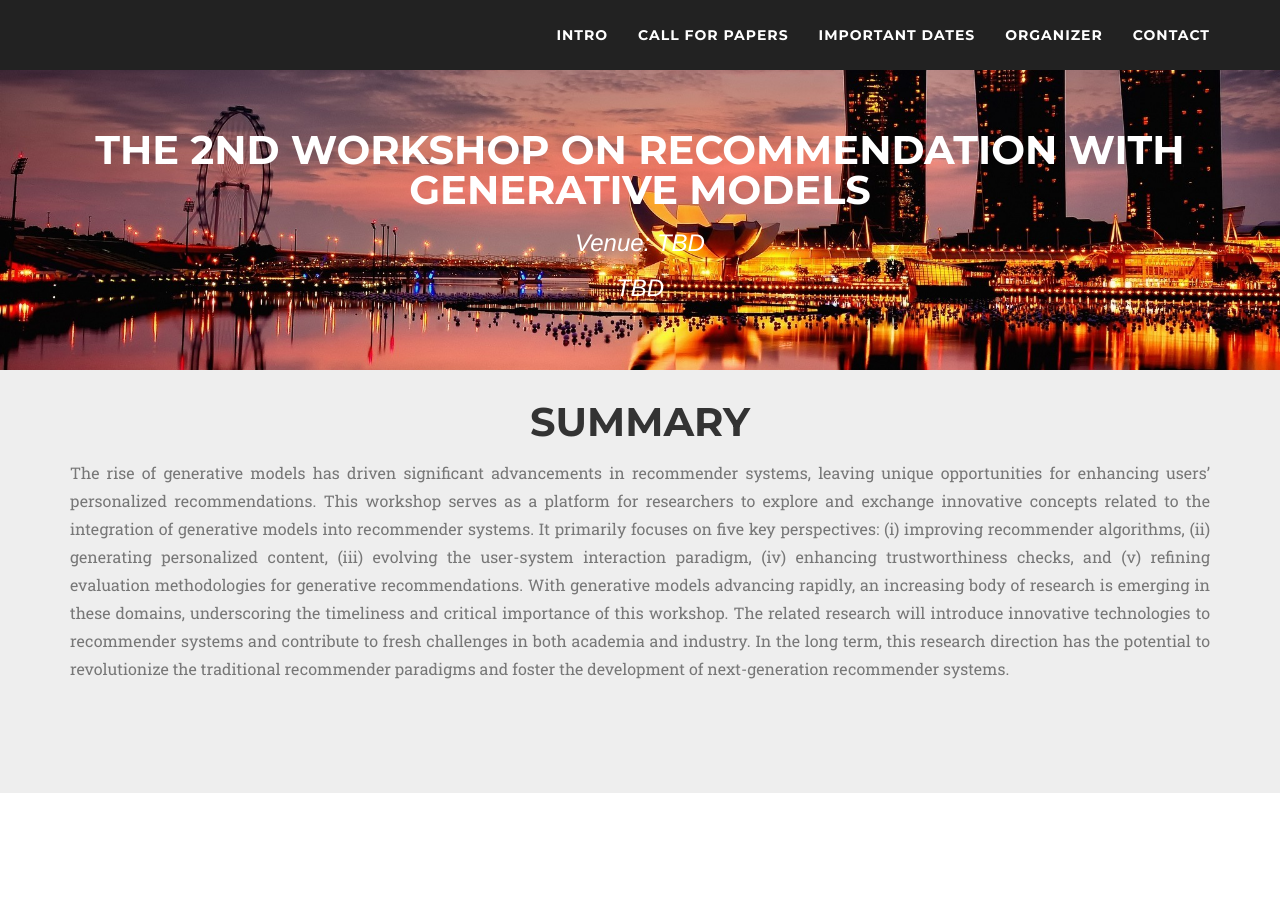
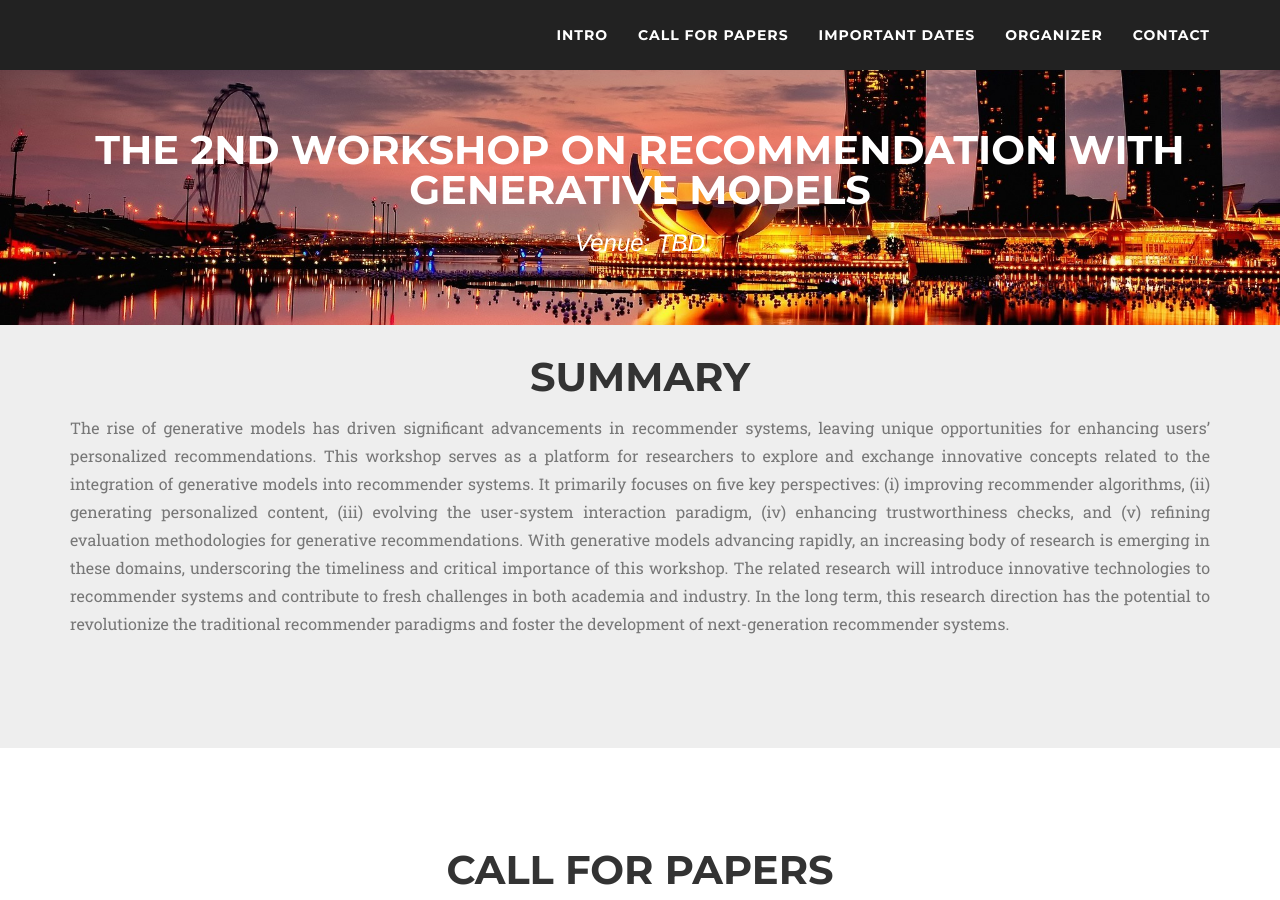
Before and after one commit to generative-rec/generative-rec.github.io, a Jekyll site: the page built from index.md, in a window 1280 px wide and 900 px high. Built offline with Jekyll 4.4.1, drawn with Linux system fonts in a browser that asks for light colours; nearby versions of some CDN libraries; some web fonts are replaced.

Commit message:
Update _config.yml

```diff
--- a/_config.yml
+++ b/_config.yml
@@ -7,9 +7,9 @@ conference_name: The 2nd Workshop on Recommendation with Generative Models
 # conference_www: "on the Web Conference 2024 (WWW'24)"
 conference_www: "Venue: TBD"
 # conference_venue: "Singapore, Monday 13 - Friday 17 May 2024"
-conference_venue: "TBD"
+conference_venue: ""
 # conference_intro: "Will be held in 2024"
-conference_intro: "TBD"
+conference_intro: ""
 
 github:
   zip_url: http://www.google.com
```
